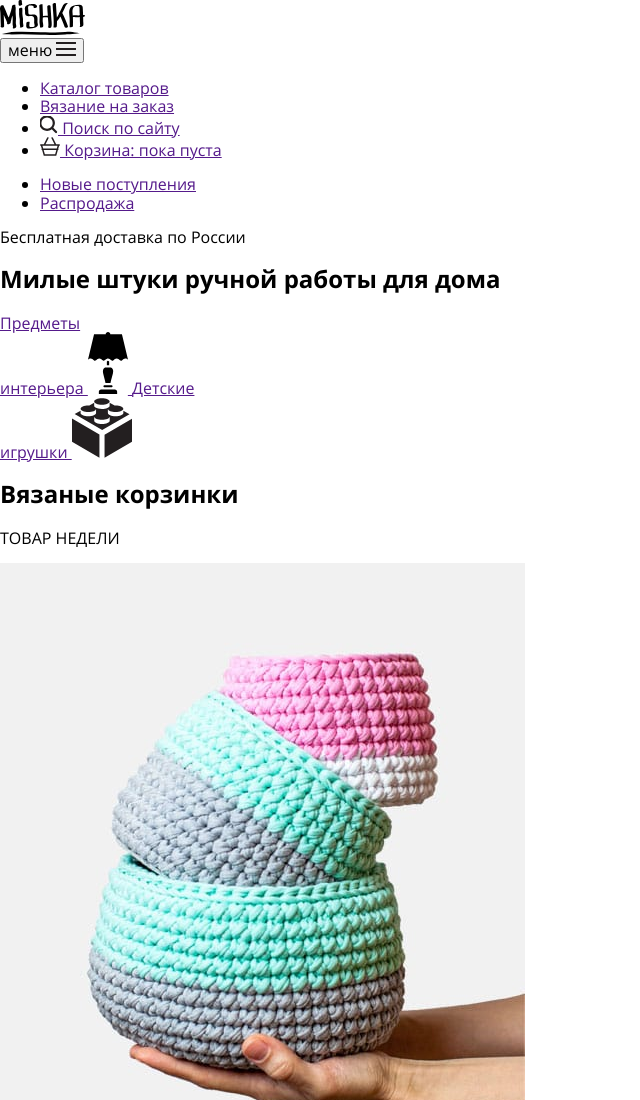
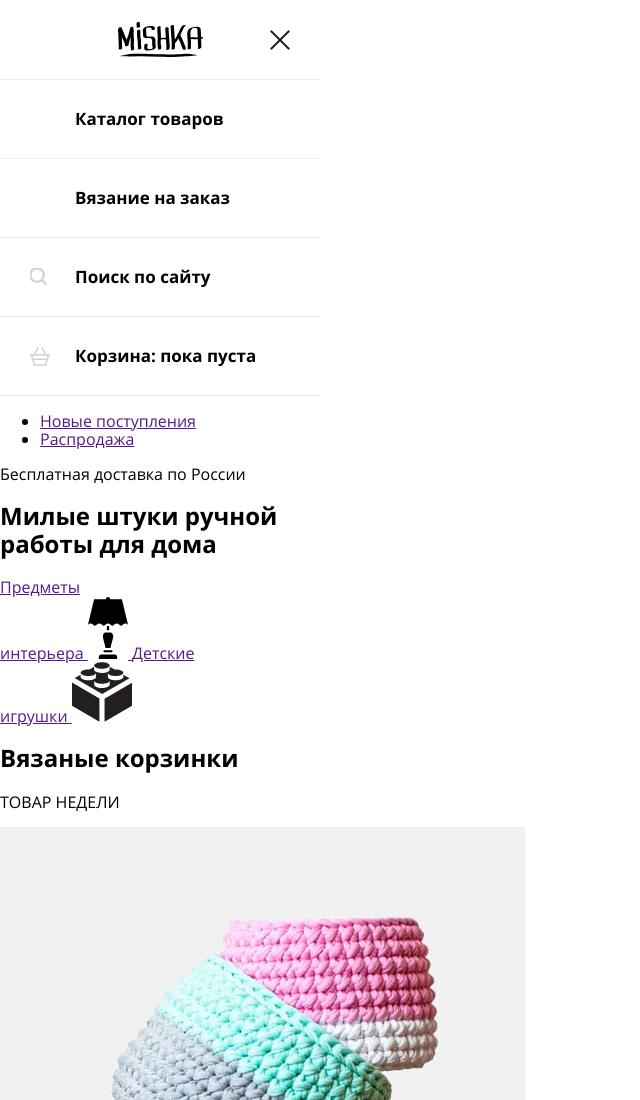
Before and after one commit to FlyaginAS/Academy-Mishka, a website: page dev/index.html in a window 1280 px wide. Shown: the top 1100 px of the page, without its empty margins (0-640 px from the left). Drawn offline with Linux system fonts and the light colour scheme.

Commit message:
styling index/ header2

```diff
--- a/dev/index.html
+++ b/dev/index.html
@@ -17,8 +17,9 @@
         </a>
         <nav class="main-nav">
             <button class="main-nav__toggle">
-                <span>меню</span>
-                <svg width="20" height="14" xmlns="http://www.w3.org/2000/svg" viewBox="0 0 19.957 14"><path fill="#231f20" d="M0 0h19.957v2H0zm0 6h19.957v2H0zm0 6h19.957v2H0z"/></svg>
+                <span class="visually-hidden">меню</span>
+                <svg width="20" height="20" xmlns="http://www.w3.org/2000/svg" viewBox="0 0 20.514 20.512"><path fill="#231f20"
+                                                                                          d="M20.513 1.414L19.099 0l-8.843 8.842L1.414 0 0 1.414l8.842 8.842L0 19.098l1.414 1.414 8.842-8.842 8.843 8.842 1.414-1.414-8.842-8.842z"/></svg>
             </button>
             <ul class="main-nav__list-main list-main">
                 <li class="list-main__item">
@@ -30,12 +31,12 @@
                 <li class="list-main__item">
                     <a href="" class="list-main__link">
                         <svg width="18" height="18" xmlns="http://www.w3.org/2000/svg" viewBox="0 0 17.6 17.6"><path
-                                d="M16.47 14.93l-3.415-3.415A7.67 7.67 0 0014.6 6.899c0-4.253-3.447-7.698-7.7-7.698S-.8 2.646-.8 6.899s3.445 7.7 7.698 7.7c1.734 0 3.326-.58 4.613-1.546l3.417 3.416c.203.202.418.33.772.33a1.1 1.1 0 001.1-1.1c0-.24-.061-.499-.33-.769zM1.399 6.899a5.5 5.5 0 1111 0c0 3.038-2.462 5.5-5.5 5.5s-5.5-2.461-5.5-5.5z" fill="#231f20"/></svg> Поиск по сайту</a>
+                                d="M16.47 14.93l-3.415-3.415A7.67 7.67 0 0014.6 6.899c0-4.253-3.447-7.698-7.7-7.698S-.8 2.646-.8 6.899s3.445 7.7 7.698 7.7c1.734 0 3.326-.58 4.613-1.546l3.417 3.416c.203.202.418.33.772.33a1.1 1.1 0 001.1-1.1c0-.24-.061-.499-.33-.769zM1.399 6.899a5.5 5.5 0 1111 0c0 3.038-2.462 5.5-5.5 5.5s-5.5-2.461-5.5-5.5z" /></svg> Поиск по сайту</a>
                 </li>
                 <li class="list-main__item">
                     <a href="" class="list-main__link">
                         <svg width="20" height="19" xmlns="http://www.w3.org/2000/svg" viewBox="264.205 370.961 20.295 18.849"><path
-                                d="M283.75 378.19h-3.151l-3.407-6.814a.749.749 0 10-1.341.67l3.071 6.143h-9.138l3.072-6.143a.75.75 0 10-1.341-.67l-3.407 6.814h-3.151a.75.75 0 000 1.5h.157l.855 2.991a.74.74 0 00-.316.595c0 .396.309.71.697.739l1.656 5.795h12.697l1.656-5.795a.745.745 0 00.698-.739.736.736 0 00-.317-.596l.855-2.991h.157a.75.75 0 10-.002-1.499zm-4.181 10.121h-10.433l-1.224-4.284h12.881l-1.224 4.284zm1.653-5.785h-13.739l-.81-2.837h15.359l-.81 2.837z" fill="#231f20"/></svg>
+                                d="M283.75 378.19h-3.151l-3.407-6.814a.749.749 0 10-1.341.67l3.071 6.143h-9.138l3.072-6.143a.75.75 0 10-1.341-.67l-3.407 6.814h-3.151a.75.75 0 000 1.5h.157l.855 2.991a.74.74 0 00-.316.595c0 .396.309.71.697.739l1.656 5.795h12.697l1.656-5.795a.745.745 0 00.698-.739.736.736 0 00-.317-.596l.855-2.991h.157a.75.75 0 10-.002-1.499zm-4.181 10.121h-10.433l-1.224-4.284h12.881l-1.224 4.284zm1.653-5.785h-13.739l-.81-2.837h15.359l-.81 2.837z" /></svg>
                         Корзина: пока пуста</a>
                 </li>
             </ul>
--- a/dev/sass/2base/_2fonts.scss
+++ b/dev/sass/2base/_2fonts.scss
@@ -1,12 +1,12 @@
 @font-face {
   font-family: 'open_sans';
-  src: url('../resources/fonts/opensans-bold-webfont.woff2') format('woff2');
+  src: url('resources/fonts/opensans-bold-webfont.woff2') format('woff2');
   font-weight: bold;
   font-style: normal;
 }
 @font-face {
   font-family: 'open_sans';
-  src: url('../resources/fonts/opensans-regular-webfont.woff2') format('woff2');
+  src: url('resources/fonts/opensans-regular-webfont.woff2') format('woff2');
   font-weight: normal;
   font-style: normal;
 }
--- a/dev/sass/2base/_3base.scss
+++ b/dev/sass/2base/_3base.scss
@@ -4,11 +4,9 @@ body{
   font-family:open_sans, sans-serif;
 }
 .visually-hidden{
-  width:1px;
-  height: 1px;
-  margin:-1px;
-  border:0;
-  padding:0;
-  clip:rect(0 0 0 0);
-  overflow:hidden;
+  position: absolute;
+  overflow: hidden;
+  clip: rect(0 0 0 0);
+  height: 1px; width: 1px;
+  margin: -1px; padding: 0; border: 0;
 }
--- a/dev/sass/3layout/_1page-header.scss
+++ b/dev/sass/3layout/_1page-header.scss
@@ -0,0 +1,97 @@
+.page-header{
+width:320px;
+}
+.page-header__wrapper{
+}
+.page-header__logo{
+  display: flex;
+  justify-items: center;
+  justify-content: center;
+  align-items: center;
+  min-height: 80px;
+}
+.header-logo{
+  border-bottom: 1px solid #ececec;
+}
+.main-nav{
+position: relative;
+}
+.main-nav__toggle{
+  position:absolute;
+  top:-51px;
+  right: 24px;
+  background-color:white;
+  border:none;
+  &:hover{
+    cursor:pointer;
+  }
+  span{
+
+  }
+  svg{
+
+  }
+}
+.main-nav__list-main{
+  list-style:none;
+  margin:0;
+  padding:0;
+}
+.list-main{
+
+}
+.list-main__item{
+
+}
+.list-main__link{
+  display:flex;
+  align-items: center;
+  position: relative;
+  min-height: 79px;
+  font: 17px/24px open_sans, sans-serif;
+  font-weight: bold;
+  color: black;
+  text-decoration: none;
+  border-bottom: 1px solid #ececec;
+  padding-left:75px;
+  svg{
+    position: absolute;
+    left:30px;
+    fill:#d3d2d2;
+  }
+}
+.main-nav__list-second{
+
+}
+.list-second{
+
+}
+.list-second__item{
+
+}
+.list-second__link{
+
+}
+.main-nav__delivery{
+
+}
+.title{
+
+}
+.page-header__title{
+
+}
+.different{
+
+}
+.different__link{
+  svg{
+
+  }
+}
+.different__link--subjects{
+
+}
+.different__link--toys{
+
+}
```
Also changed, not shown: dev/main.css, 1 other file.
